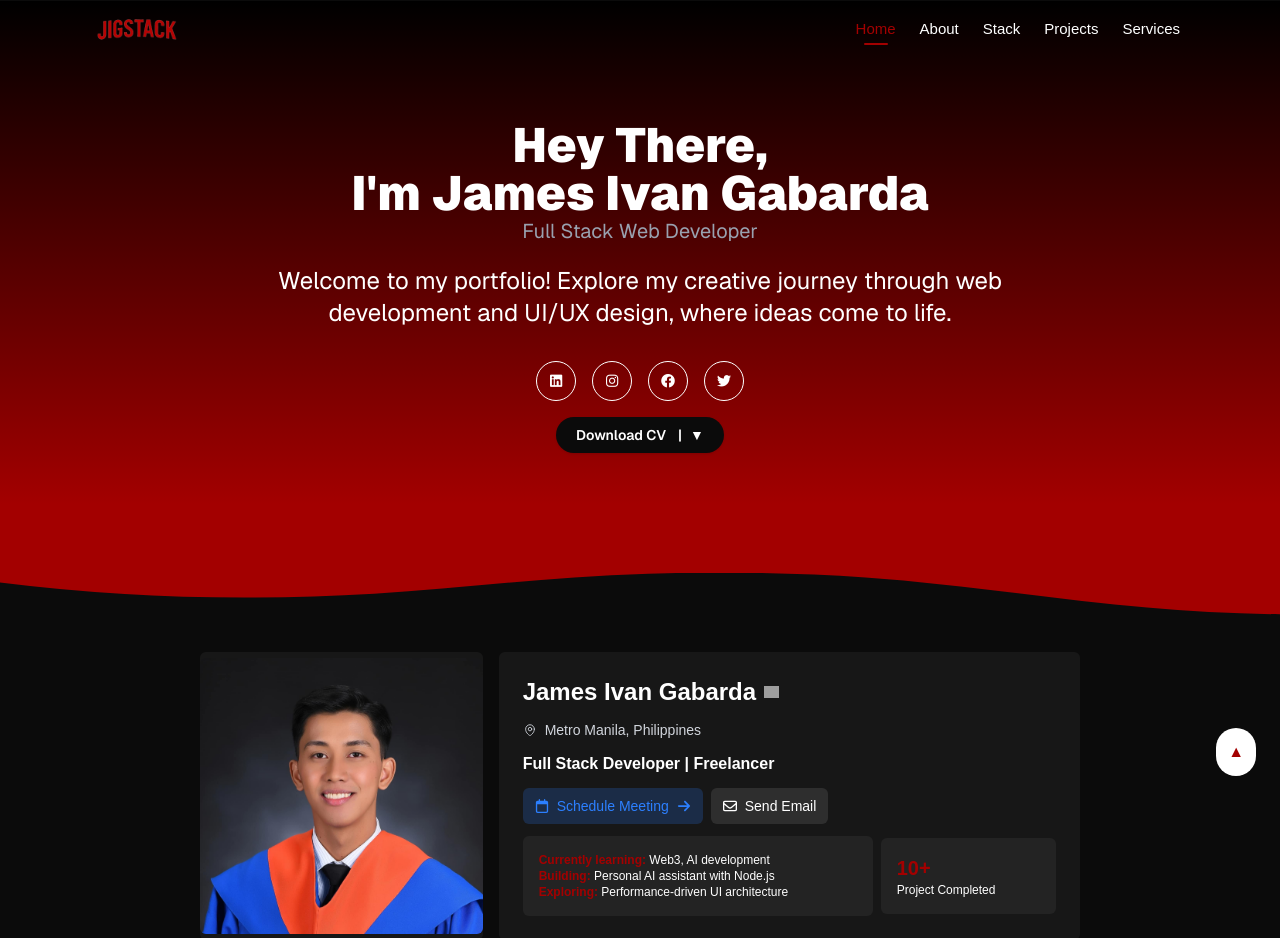
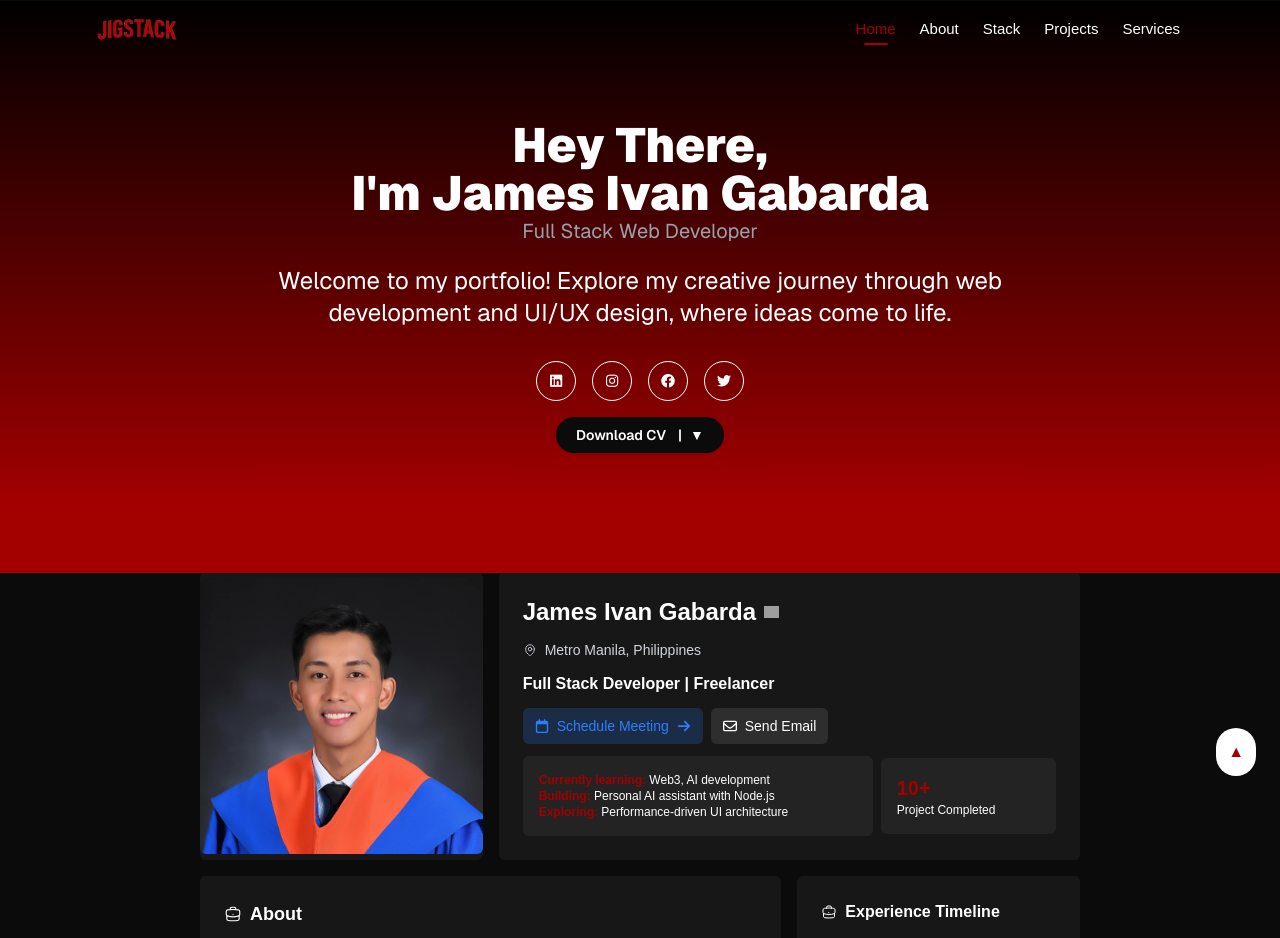
Before and after one commit to jigabarda/Portfoliov4, a Next.js app: page / in a window 1280 px wide. Shown: the top 938 px of the page. Built offline with nearby package versions, Linux system fonts and the light colour scheme; grey boxes are pictures that could not be loaded.

Commit message:
adjust layout to fill up the space in the page

```diff
--- a/src/app/components/About.tsx
+++ b/src/app/components/About.tsx
@@ -63,7 +63,7 @@ const About = () => {
       transition={{ duration: 0.6, ease: "easeInOut" }}
     >
       <div className="mx-6 lg:mx-20 xl:mx-50 2xl:mx-100">
-        <div className="absolute left-0 w-full overflow-hidden leading-[0]">
+        {/* <div className="absolute left-0 w-full overflow-hidden leading-[0]">
           <svg
             className="relative block w-[calc(109%+1.3px)] h-[46px]"
             data-name="Layer 1"
@@ -78,12 +78,12 @@ const About = () => {
               className="fill-[#A30000]"
             ></path>
           </svg>
-        </div>
+        </div> */}
 
         {/* GRID LAYOUT */}
         <div className="grid grid-cols-1 lg:grid-cols-3 gap-4 auto-rows-auto items-stretch">
           {/* ROW 1: PROFILE */}
-          <div className="bg-white/5 rounded-md flex justify-center items-center lg:col-span-1 mt-20">
+          <div className="bg-white/5 rounded-md flex justify-center items-center lg:col-span-1">
             <Image
               src="/images/profile2.jpg"
               alt="Profile"
@@ -94,7 +94,7 @@ const About = () => {
           </div>
 
           {/* BASIC INFO */}
-          <div className="bg-white/5 p-6 rounded-md flex flex-col gap-3 lg:col-span-2 lg:mt-20">
+          <div className="bg-white/5 p-6 rounded-md flex flex-col gap-3 lg:col-span-2">
             <div className="flex items-center gap-2">
               <h2 className="text-2xl text-white font-bold">
                 James Ivan Gabarda
```
